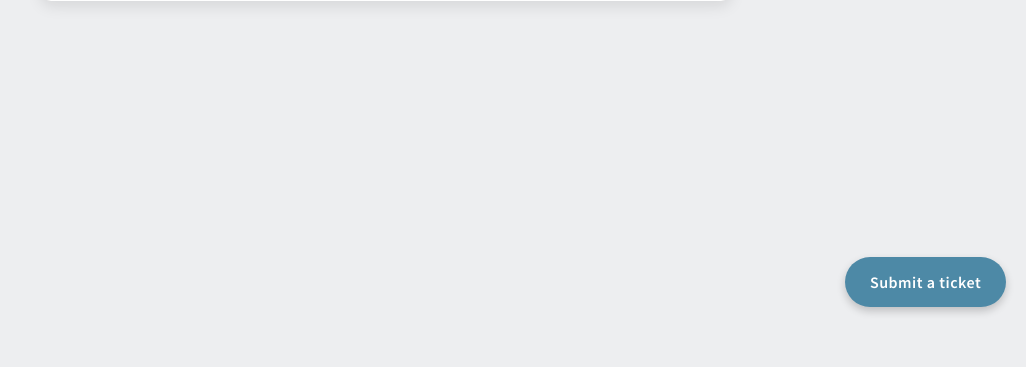
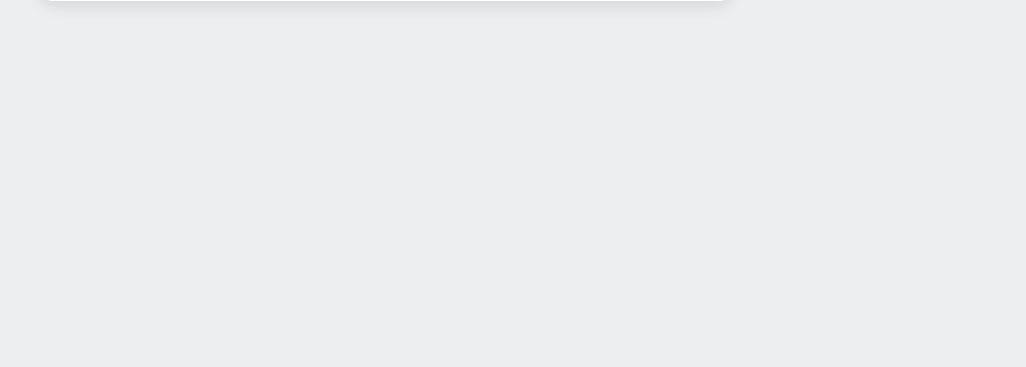
Before and after one commit to miles-howell/employee-database, a Django app: a page that uses employee_database/employees/templates/master.html in a window 1280 px wide. Shown: the part 473-840 px from the top of the page, without its empty margins (254-1280 px from the left). Run offline with Django 5.2, Linux system fonts and the light colour scheme; data comes from the database, SQL or seed files in the repository.

Commit message:
Update master.html

```diff
--- a/employee_database/employees/templates/master.html
+++ b/employee_database/employees/templates/master.html
@@ -50,9 +50,6 @@ Contact: miles@plannedpixel.com
     </button>
   </div>
 </div>
-<a href="mailto:servicedesk@coxhealthplans.com" class="floating-button-right hvr-shutter-out-horizontal">
-  Submit a ticket
-</a>
 {% block content %}{% endblock %}
 
 <script>
```
